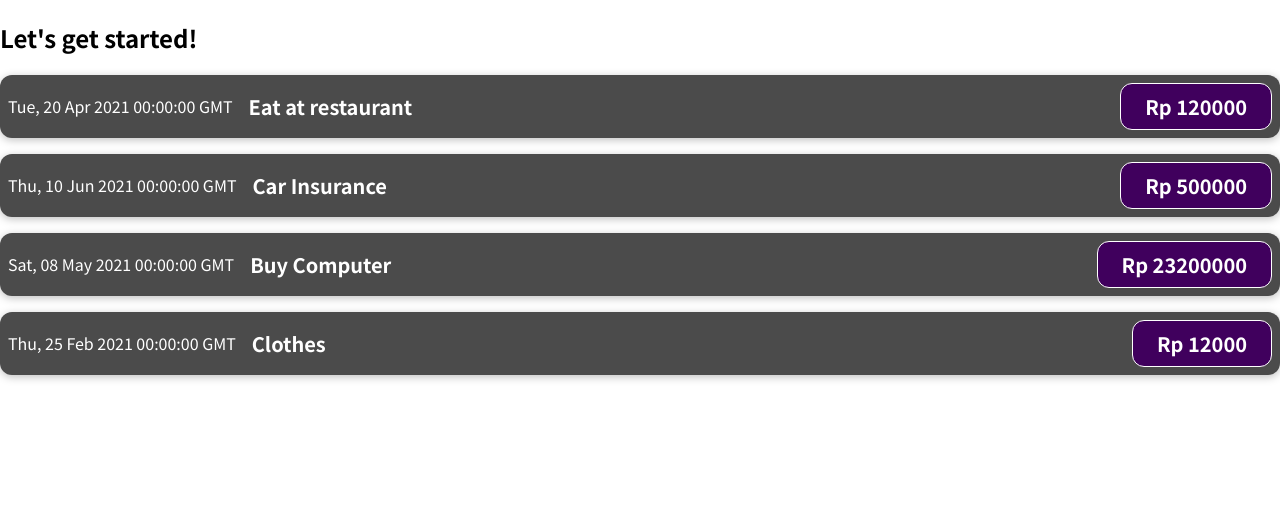
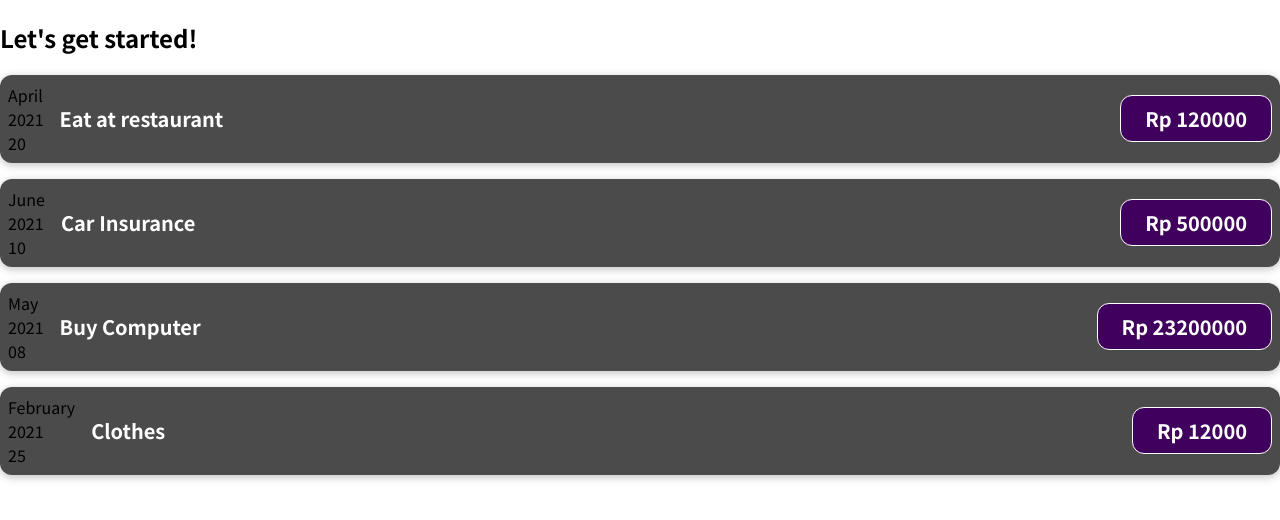
Before and after one commit to yoghantara08/Javascript, a JavaScript app in the folder React/Basics/01-starting-setup/: page / in a window 1280 px wide. Shown: the top 520 px of the page. Built offline with nearby package versions, Linux system fonts and the light colour scheme.

Commit message:
adding javascript logic into components

```diff
--- a/React/Basics/01-starting-setup/src/components/ExpenseItem.css
+++ b/React/Basics/01-starting-setup/src/components/ExpenseItem.css
@@ -7,10 +7,6 @@
   margin: 1rem 0;
   border-radius: 12px;
   background-color: #4b4b4b;
-}
-
-.expense-item__date {
-  color: white;
 }
 
 .expense-item__description {
--- a/React/Basics/01-starting-setup/src/components/ExpenseItem.js
+++ b/React/Basics/01-starting-setup/src/components/ExpenseItem.js
@@ -4,9 +4,17 @@
   // const expenseDate = new Date(2021, 3, 20);
   // const expenseTitle = "Beli Makan";
   // const expenseAmount = 12_000;
+  const month = props.date.toLocaleString("en-US", { month: "long" });
+  const day = props.date.toLocaleString("en-US", { day: "2-digit" });
+  const year = props.date.getFullYear();
+
   return (
     <div className="expense-item">
-      <div className="expense-item__date">{props.date.toUTCString()}</div>
+      <div>
+        <div>{month}</div>
+        <div>{year}</div>
+        <div>{day}</div>
+      </div>
       <div className="expense-item__description">
         <h2>{props.title}</h2>
         <div className="expense-item__price">Rp {props.amount}</div>
```
